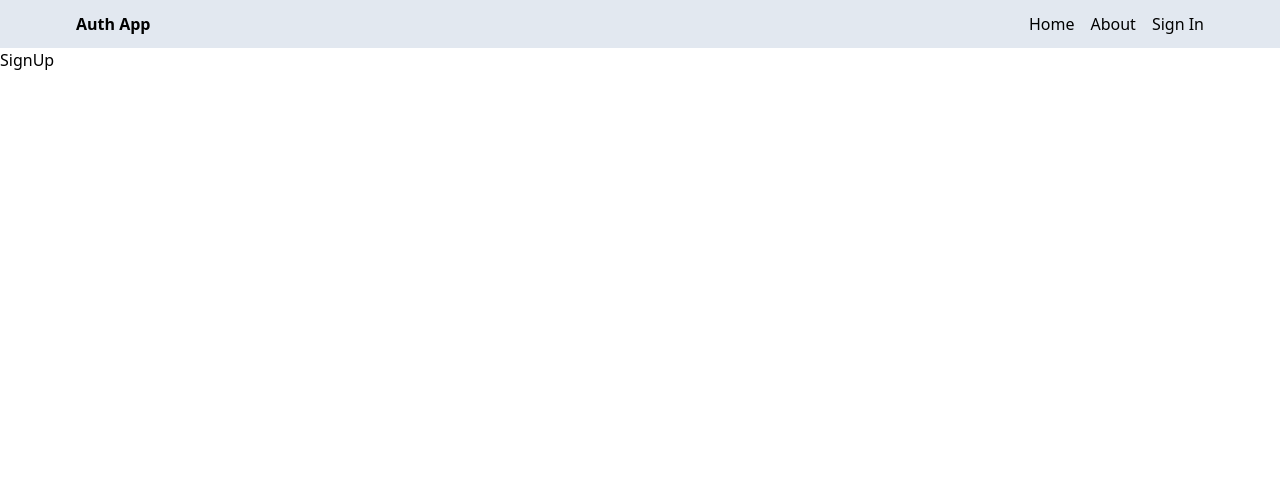
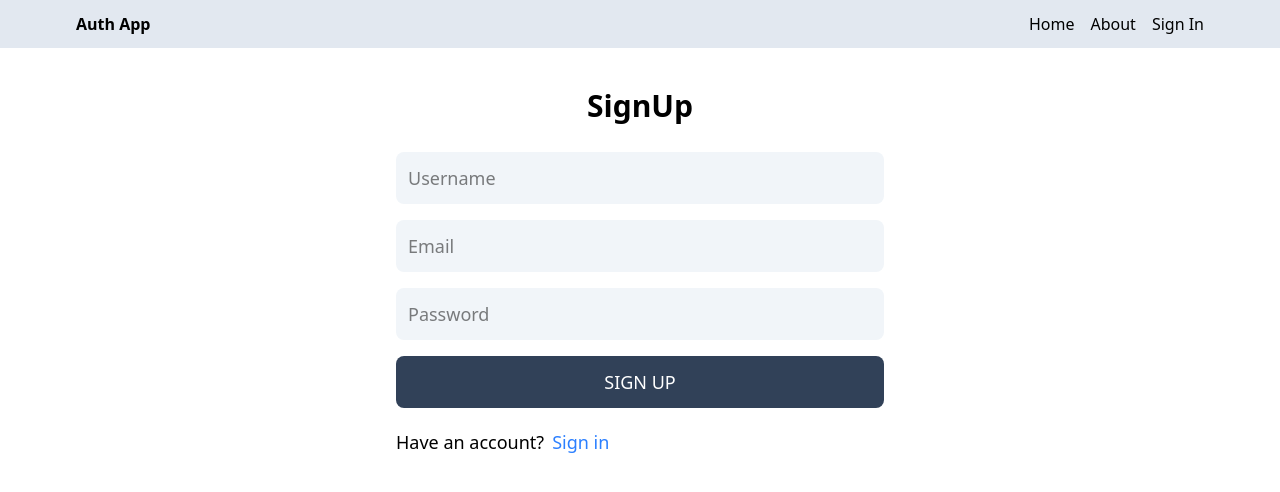
Before and after one commit to Maneesha-V/UMS, a React (Vite) app in the folder client/: page /sign-up in a window 1280 px wide. Shown: the top 492 px of the page. Built offline with nearby package versions, Linux system fonts and the light colour scheme.

Commit message:
Complete signup page UI

```diff
--- a/client/src/pages/SignUp.jsx
+++ b/client/src/pages/SignUp.jsx
@@ -1,8 +1,23 @@
-import React from 'react'
+import { Link } from "react-router-dom"
 
 const SignUp = () => {
   return (
-    <div>SignUp</div>
+    <div className='p-3 max-w-lg mx-auto'>
+      <h1 className='text-3xl font-bold text-center my-7'>SignUp</h1>
+      <form action="" className='flex flex-col gap-4'>
+        <input type="text" placeholder='Username' id='username' className='bg-slate-100 p-3 rounded-lg text-lg' />
+        <input type="email" placeholder='Email' id='email' className='bg-slate-100 p-3 rounded-lg text-lg' />
+        <input type="password" placeholder='Password' id='password' className='bg-slate-100 p-3 rounded-lg text-lg' />
+        <button className='bg-slate-700 text-white p-3 rounded-lg uppercase hover:opacity-95
+        disabled:opacity-80v text-lg'>Sign Up</button>
+      </form>
+      <div className='flex gap-2 mt-5 text-lg'>
+        <p>Have an account?</p>
+        <Link to='/sign-in'>
+          <span className='text-blue-500'>Sign in</span>
+        </Link>
+      </div>
+    </div>
   )
 }
 
```
